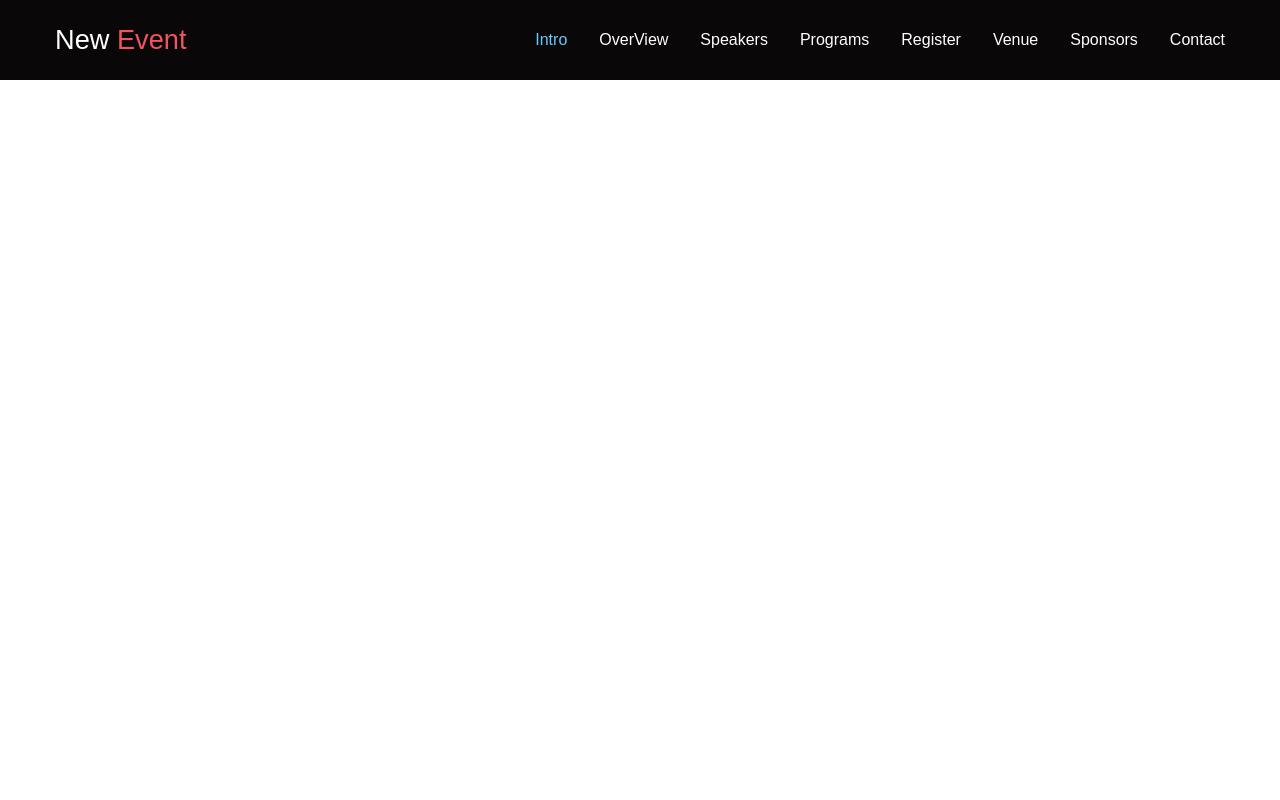
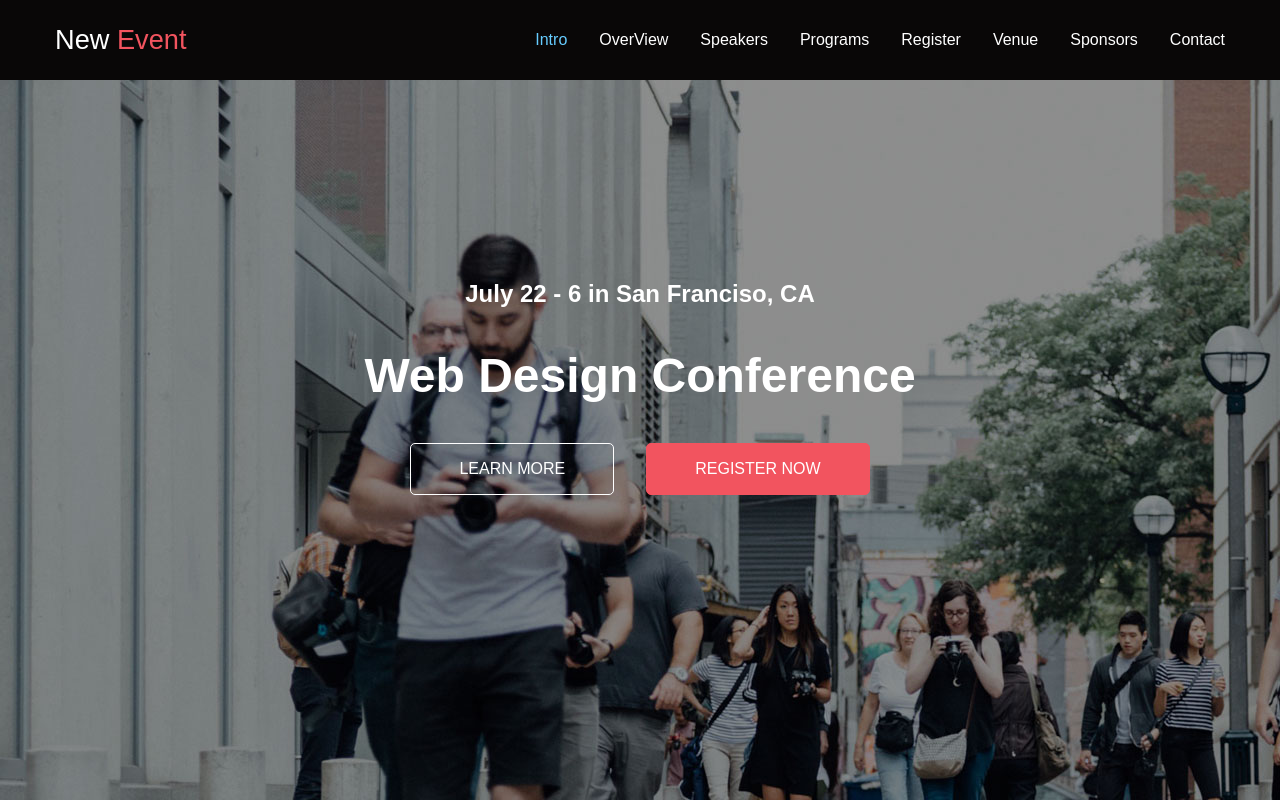
Before and after one commit to amr-ibrahim7/New-Even-React, a React (Create React App) app: page / in a window 1280 px wide. Shown: the top 800 px of the page. Built offline with nearby package versions, Linux system fonts and the light colour scheme.

Commit message:
Added Header Section

```diff
--- /dev/null
+++ b/src/design-system/components/Header/Header.jsx
@@ -0,0 +1,12 @@
+import { H3, HeaderWrapper, LearnMore, RegisterNow, Title } from "./style";
+
+export default function Header() {
+  return (
+    <HeaderWrapper>
+        <H3>July 22 - 6 in San Franciso, CA</H3>
+        <Title>Web Design Conference</Title>
+        <LearnMore>LEARN MORE</LearnMore>
+        <RegisterNow>REGISTER NOW</RegisterNow>
+    </HeaderWrapper>
+  )
+}
--- /dev/null
+++ b/src/design-system/components/Header/index.jsx
@@ -0,0 +1 @@
+export {default} from './Header'
--- /dev/null
+++ b/src/design-system/components/Header/style.jsx
@@ -0,0 +1,60 @@
+import styled from "@emotion/styled";
+
+
+
+
+import header from "../../../shared/assets/Header/intro-bg.jpg"
+import theme from "../../config";
+
+export const HeaderWrapper = styled("section")`
+    label:HeaderWrapper;
+    height: 100vh;
+    padding: 20% 0 ;
+    text-align: center;
+    background-size:cover;
+    background: url(${header}) fixed;
+    background-repeat: no-repeat;
+`
+export const H3 = styled("h3")`
+    label:H3;
+    font-size: 1.5rem ;
+   color: ${theme.white};
+`
+export const Title = styled("h1")`
+    label:Title;
+    font-size: 3rem ;
+   color: ${theme.white};
+`
+export const LearnMore = styled("button")`
+    label:LearnMore;
+    cursor: pointer;
+    font-size: 1rem ;
+    margin-right: 2rem;
+    padding: 1rem 3rem;
+    background: transparent;
+    color: ${theme.white};
+    border: 1px solid ${theme.white};
+    border-radius: 5px;
+    transition: all 0.3s;
+    :hover {
+    color: ${theme.secondary};
+    background: ${theme.white};
+    border: 1px solid ${theme.white};
+
+    }
+`
+export const RegisterNow = styled("button")`
+    label:RegisterNow;
+    cursor: pointer;
+    font-size: 1rem ;
+    padding: 1rem 3rem;
+    color: ${theme.white};
+    background-color: ${theme.primary};
+   border: 1px solid ${theme.primary};
+   border-radius: 5px;
+   :hover {
+    background: transparent;
+    color: ${theme.white};
+    border: 1px solid ${theme.white};
+   }
+`
--- a/src/pages/home/Home.jsx
+++ b/src/pages/home/Home.jsx
@@ -1,3 +1,4 @@
+import Header from "../../design-system/components/Header/Header";
 import Navbar from "./components/Navbar/Navbar";
 
 
@@ -5,6 +6,7 @@ export default function Home() {
   return (
   <>
   <Navbar />
+  <Header />
   </>
   )
 }
--- a/src/pages/home/components/Navbar/style.jsx
+++ b/src/pages/home/components/Navbar/style.jsx
@@ -5,6 +5,8 @@ import theme from "../../../../design-system/config";
 export const NavbarWrapper = styled("section")`
     label: NavbarWrapper;
     padding: 1.5rem 0;
+    position: fixed;
+    width:100%;
     color: ${theme.white};
     background-color: ${theme.secondary};
 `;
```
Also changed, not shown: src/shared/assets/Header/intro-bg.jpg (added), 1 other file (tests, documents, lock files or other folders).
